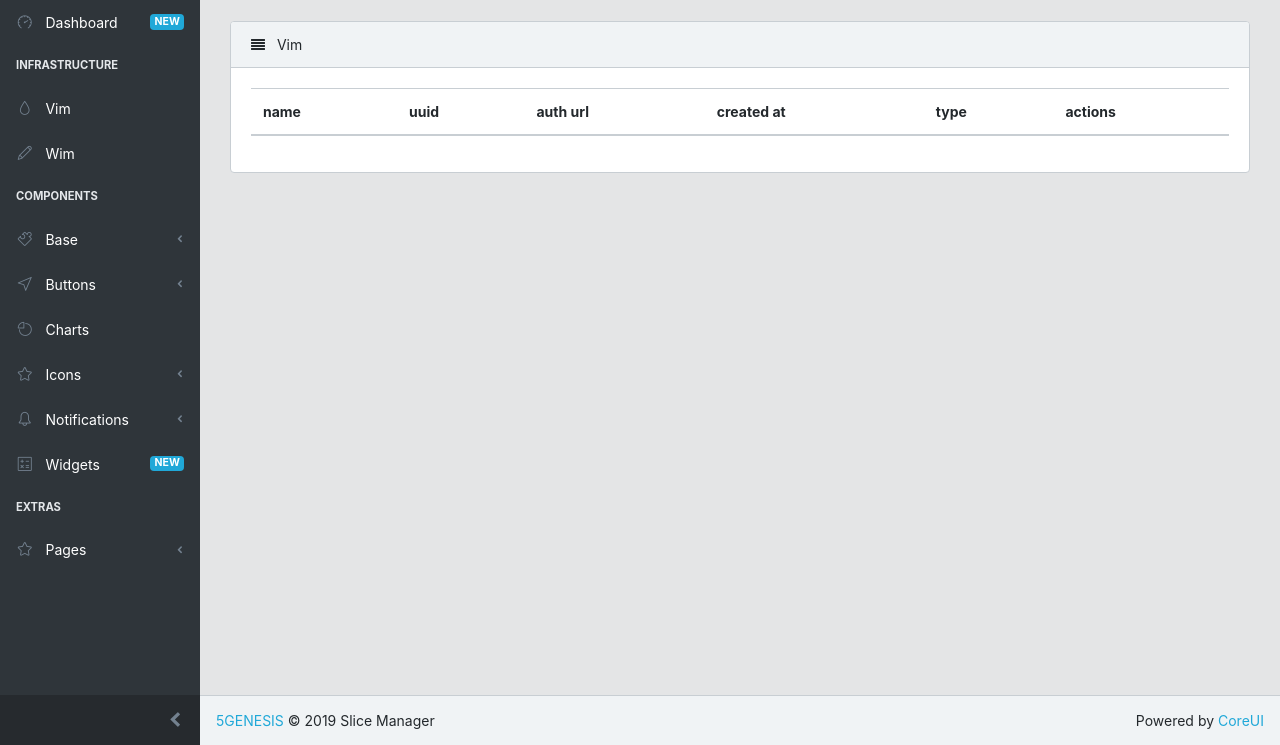
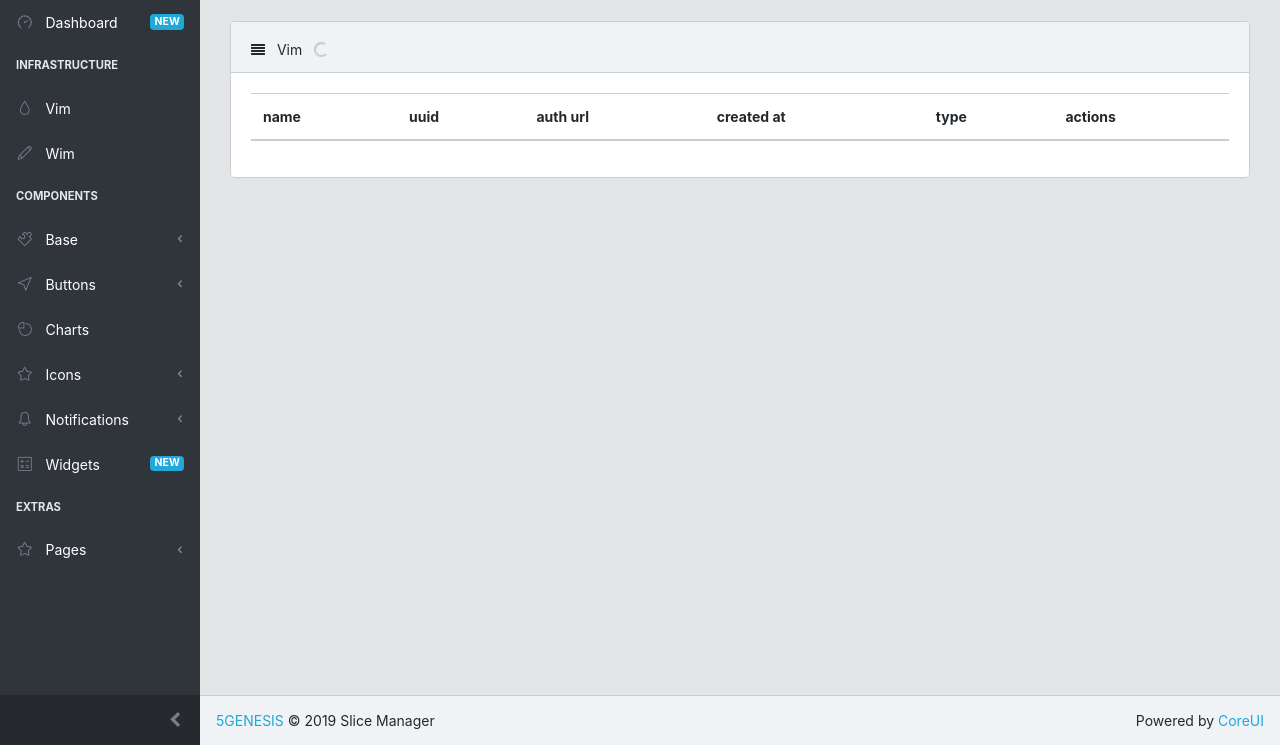
Before and after one commit to medianetlab/katana-slice_manager, a Python web app: template katana-ui/ui/blueprints/page/templates/page/vim.html in a window 1280 px wide. Shown: the part 55-800 px from the top of the page. Run offline with Jinja, Linux system fonts and the light colour scheme; the template is opened without the code that fills it, so the values that code supplies are empty; some libraries are stand-ins or nearby versions.

Commit message:
add spinning loader icon

```diff
--- a/katana-ui/ui/blueprints/page/templates/page/vim.html
+++ b/katana-ui/ui/blueprints/page/templates/page/vim.html
@@ -9,7 +9,9 @@
 	<div class="col-lg-12">
 		<div class="card">
 		  <div class="card-header">
-		    <i class="fa fa-align-justify"></i> Vim</div>
+		    <i class="fa fa-align-justify"></i> Vim
+			<div class="lds-ring lds-vim-table"><div></div><div></div><div></div><div></div></div>
+		</div>
 		  <div class="card-body">
 		    <table class="table table-responsive-sm table-striped">
 		      <thead>
--- a/katana-ui/ui/static/scripts/pages/vim.js
+++ b/katana-ui/ui/static/scripts/pages/vim.js
@@ -57,6 +57,8 @@
 //
 function render_vim_table() {
 
+    $('.lds-vim-table').css('display', 'inline-block');
+
     // try to fetch the json with vim data
     $.ajax({
         type: 'GET',
@@ -72,6 +74,7 @@
 
         var html    = template(data);
         $('.vim-table-tpl').html(html);
+        $('.lds-vim-table').css('display', 'none');
     });
 }
 
--- /dev/null
+++ b/katana-ui/ui/static/styles/lds-ring.css
@@ -0,0 +1,35 @@
+.lds-ring {
+  display: none;
+  position: relative;
+  width: 21px;
+  height: 21px;
+}
+.lds-ring div {
+  box-sizing: border-box;
+  display: block;
+  position: absolute;
+  width: 15px;
+  height: 15px;
+  margin: 8px;
+  border: 2px solid #c8ced3;
+  border-radius: 50%;
+  animation: lds-ring 1.2s cubic-bezier(0.5, 0, 0.5, 1) infinite;
+  border-color: #c8ced3 transparent transparent transparent;
+}
+.lds-ring div:nth-child(1) {
+  animation-delay: -0.45s;
+}
+.lds-ring div:nth-child(2) {
+  animation-delay: -0.3s;
+}
+.lds-ring div:nth-child(3) {
+  animation-delay: -0.15s;
+}
+@keyframes lds-ring {
+  0% {
+    transform: rotate(0deg);
+  }
+  100% {
+    transform: rotate(360deg);
+  }
+}
--- a/katana-ui/ui/templates/layouts/base_coreui_dashboard.html
+++ b/katana-ui/ui/templates/layouts/base_coreui_dashboard.html
@@ -20,6 +20,7 @@
     <link href="{{ url_for('static', filename='vendors/pace-progress/css/pace.min.css') }}" rel="stylesheet">
     <link href="{{ url_for('static', filename='styles/style.css') }}" rel="stylesheet">
     <!-- <link href="{{ url_for('static', filename='styles/main.css') }}" rel="stylesheet"> -->
+    <link href="{{ url_for('static', filename='styles/lds-ring.css') }}" rel="stylesheet">
     <link href="{{ url_for('static', filename='vendors/pace-progress/css/pace.min.css') }}" rel="stylesheet">
 
     <!-- css file for toastr js -->
```
